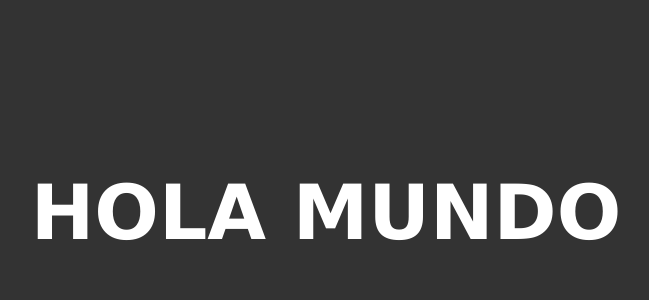
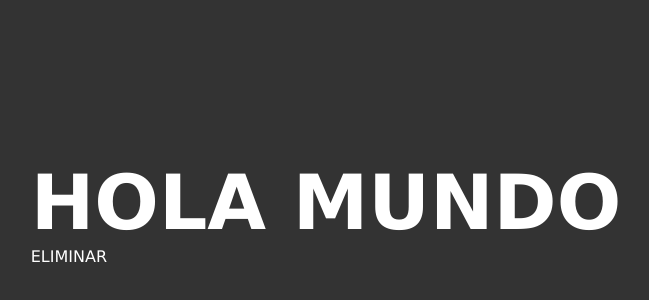
Before and after one commit to DRestituyo28/HelloWorld-web, a website: page index.html in a window 1280 px wide. Shown: the part 188-488 px from the top of the page, without its empty margins (314-963 px from the left). Drawn offline with Linux system fonts and the light colour scheme.

Commit message:
modified

```diff
--- a/index.html
+++ b/index.html
@@ -9,6 +9,7 @@
 <body>
     <div class="contenedor">
         <h1>HOLA MUNDO</h1>
+        <p>ELIMINAR</p>
     </div>
 </body>
 </html>
```
